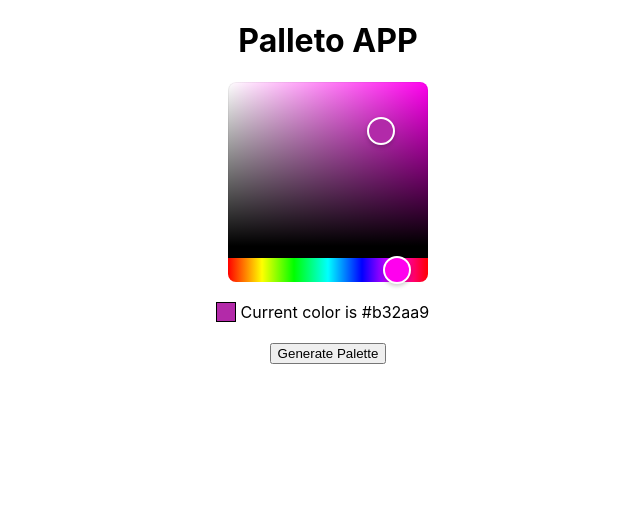
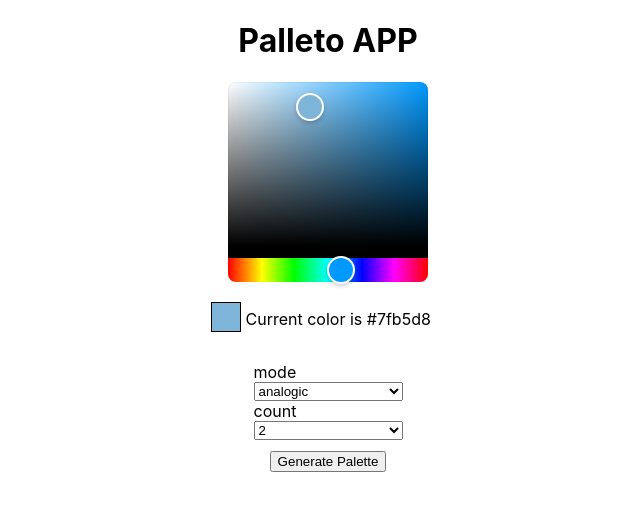
Before and after one commit to mmonereo/Paletto, a React (Create React App) app in the folder client/: page / in a window 1280 px wide. Shown: the top 510 px of the page, without its empty margins (312-952 px from the left). Built offline with nearby package versions, Linux system fonts and the light colour scheme.

Commit message:
new colorschemeform

```diff
--- a/client/src/components/colorPicker/ColorPicker.css
+++ b/client/src/components/colorPicker/ColorPicker.css
@@ -10,6 +10,7 @@
 	width: 300px;
 	display: flex;
 	justify-content: center;
+	align-items: center;
 	padding: 20px;
 	gap: 5px;
 }
--- a/client/src/components/colorPicker/ColorPicker.js
+++ b/client/src/components/colorPicker/ColorPicker.js
@@ -2,18 +2,20 @@
 import { HexColorPicker } from "react-colorful";
 import "./ColorPicker.css";
 
+import ColorPickerForm from "../colorPickerForm/ColorPickerForm";
 import ColorCell from "../../elements/colorCell/ColorCell";
 import InputScheme from "../../elements/inputScheme/InputScheme";
 
-function ColorPicker({color, setPickerColor, schemeOnClick}) {
+function ColorPicker({color, setPickerColor, schemeOnClick, handleChange}) {
 	return (
 		<div className="color-picker">
-			<HexColorPicker color={color} onChange={(color)=>setPickerColor(color)} />
+			<HexColorPicker color={color} onChange={(color)=>setPickerColor(color)}  />
 
 			<div className="sample-picker">
 				<ColorCell color={color} />
 				<span>Current color is {color}</span>
 			</div>
+			<ColorPickerForm handleChange={handleChange}/>
 			<InputScheme schemeOnClick={schemeOnClick}/>
 		</div>
 	);
--- a/client/src/components/colorPickerForm/ColorPickerForm.css
+++ b/client/src/components/colorPickerForm/ColorPickerForm.css
@@ -0,0 +1,9 @@
+
+.color-picker-form{
+	padding: 10px;
+}
+
+.color-picker-form form{
+	display: flex;
+	flex-direction: column;
+}
--- a/client/src/components/colorPickerForm/ColorPickerForm.js
+++ b/client/src/components/colorPickerForm/ColorPickerForm.js
@@ -1,12 +1,30 @@
 import './ColorPickerForm.css';
+import OptionSelect from '../../elements/optionSelect/OptionSelect';
 
-function ColorPickerForm(){
+function ColorPickerForm({handleChange}){
+
+	const countSelect = new Array(7);
+
+	for(let i = 0; i < countSelect.length; i++){
+		countSelect[i] = i + 2;
+	}
+
+	const modeSelect = ["analogic", "analogic-complement", "complement", "monochrome"]
+
 	return(
 		<div className="color-picker-form">
 			<form>
-				<label>
-					mode:
-				</label>
+
+				<label htmlFor="mode-select" >mode</label>
+					<select id="mode-select" name="mode" onChange={(e) => handleChange(e)}>
+						{modeSelect.map((elm) => <OptionSelect key={elm} value={elm}></OptionSelect>)}
+					</select>
+
+				<label htmlFor="count-select">count</label>
+					<select id="count-select" name="count" onChange={(e) => handleChange(e)}>
+						{countSelect.map((elm,i) => <OptionSelect key={i} value={elm}></OptionSelect>)}
+					</select>
+
 			</form>
 		</div>
 	);
--- a/client/src/containers/main/Main.js
+++ b/client/src/containers/main/Main.js
@@ -7,14 +7,20 @@ import CellGrid from '../../components/cellGrid/CellGrid';
 
 function Main(){
 
-	const myColorSchemeService = new ColorSchemeService('analogic', '6');
+	const myColorSchemeService = new ColorSchemeService();
 
-	const [colorState, setColorState] = useState("#b32aa9");
+	const [colorState, setColorState] = useState({
+		sourceColor: '#7fb5d8',
+		mode: 'analogic',
+		count: '2',
+		colorScheme: []
+	});
 
 	const [colorScheme, setColorScheme] = useState();
 
 	function requestScheme(){
-		myColorSchemeService.getOneScheme(colorState.substring(1))
+		const {sourceColor, mode, count} = colorState;
+		myColorSchemeService.getOneScheme(sourceColor.substring(1), mode, count)
 			.then(response => {
 				const {colors} = response.data;
 				setColorScheme(colors);
@@ -30,13 +36,18 @@ function Main(){
 	}
 
 	function setPickerColor(color){
-		setColorState(color);
+		setColorState({...colorState, sourceColor: color});
+	}
+
+	function handleChange(e){
+		let { name, value } = e.currentTarget;
+		setColorState({ ...colorState, [name]: value })
 	}
 
 	return(
 		<div className="main-container">
 			<h1>Palleto APP</h1>
-			<ColorPicker color={colorState} setPickerColor={setPickerColor} schemeOnClick={schemeOnClick}/>
+			<ColorPicker color={colorState.sourceColor} setPickerColor={setPickerColor} schemeOnClick={schemeOnClick} handleChange={handleChange}/>
 			<CellGrid colors={colorScheme}/>
 		</div>
 	);
--- a/client/src/elements/colorCell/ColorCell.css
+++ b/client/src/elements/colorCell/ColorCell.css
@@ -1,6 +1,6 @@
 .color-cell{
 	padding: 5px;
-	width: 20px;
-	height: 20px;
+	width: 30px;
+	height: 30px;
 	border: 1px solid #000;
 }
--- /dev/null
+++ b/client/src/elements/optionSelect/OptionSelect.js
@@ -0,0 +1,9 @@
+import './OptionSelect.css';
+
+function OptionSelect({value}){
+	return(
+		<option value={value}>{value}</option>
+	);
+}
+
+export default OptionSelect;
--- a/client/src/services/colorscheme.service.js
+++ b/client/src/services/colorscheme.service.js
@@ -5,11 +5,9 @@ class ColorSchemeService {
 		this.axiosApp = axios.create({
 			baseURL: 'https://www.thecolorapi.com/scheme'
 		})
-		this.mode = mode
-		this.count = count
 	}
 
-	getOneScheme = (hex) => this.axiosApp.get(`?hex=${hex}&format=json&mode=${this.mode}&count=${this.count}`)
+	getOneScheme = (hex, mode, count) => this.axiosApp.get(`?hex=${hex}&format=json&mode=${mode}&count=${count}`)
 }
 
 export default ColorSchemeService
```
Also changed, not shown: client/src/elements/optionSelect/OptionSelect.css (added).
